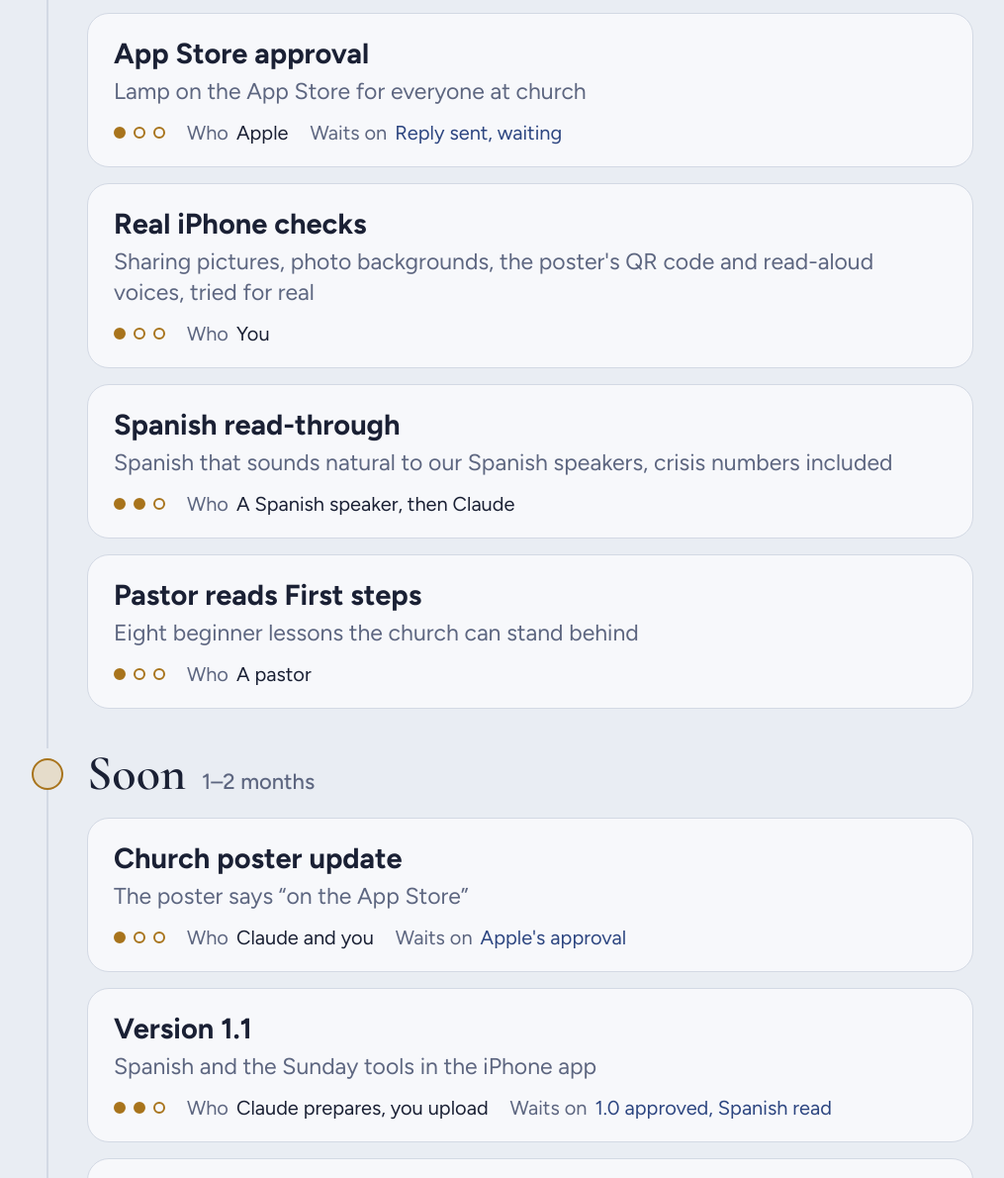
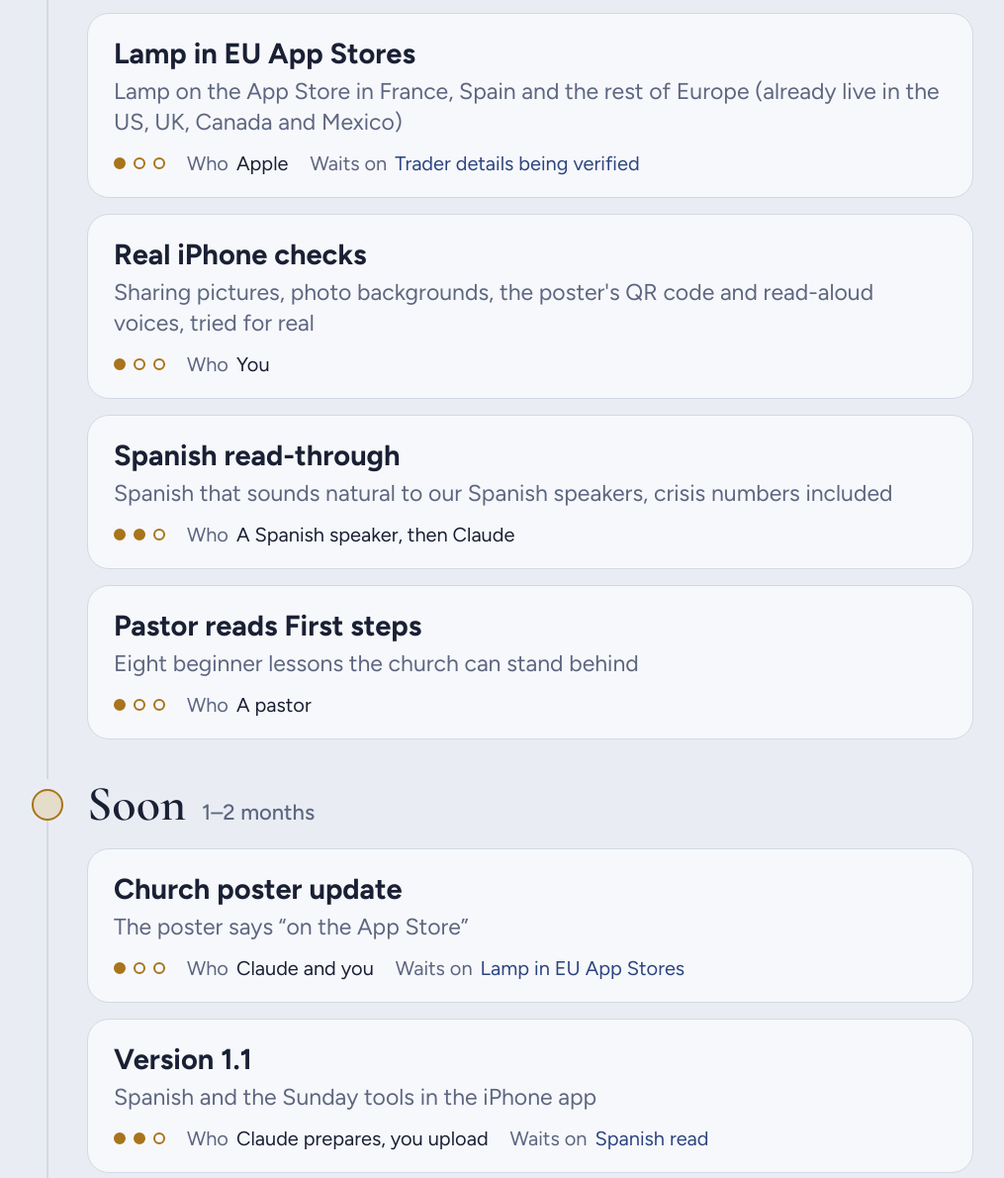
Before and after one commit to qqRainbow/lamp, a plain HTML site: page roadmap/roadmap.html in a window 1280 px wide. Shown: the part 491-1681 px from the top of the page at 99% size, without its empty margins (32-1047 px from the left). Drawn offline with Linux system fonts and the light colour scheme.

Commit message:
Lamp 1.0 is on the App Store
Co-Authored-By: Claude Opus 5.5 <noreply@anthropic.com>

```diff
--- a/roadmap/roadmap.html
+++ b/roadmap/roadmap.html
@@ -68,14 +68,14 @@ document.getElementById("legend").innerHTML =
 // [name, what it gives the church, effort, who, waits on, suggestion?]
 const ROADMAP = [
   ["now", "Now", "next 2 weeks", [
-    ["App Store approval", "Lamp on the App Store for everyone at church", "s", "Apple", "Reply sent, waiting"],
+    ["Lamp in EU App Stores", "Lamp on the App Store in France, Spain and the rest of Europe (already live in the US, UK, Canada and Mexico)", "s", "Apple", "Trader details being verified"],
     ["Real iPhone checks", "Sharing pictures, photo backgrounds, the poster's QR code and read-aloud voices, tried for real", "s", "You", ""],
     ["Spanish read-through", "Spanish that sounds natural to our Spanish speakers, crisis numbers included", "m", "A Spanish speaker, then Claude", ""],
     ["Pastor reads First steps", "Eight beginner lessons the church can stand behind", "s", "A pastor", ""],
   ]],
   ["soon", "Soon", "1–2 months", [
-    ["Church poster update", "The poster says “on the App Store”", "s", "Claude and you", "Apple's approval"],
-    ["Version 1.1", "Spanish and the Sunday tools in the iPhone app", "m", "Claude prepares, you upload", "1.0 approved, Spanish read"],
+    ["Church poster update", "The poster says “on the App Store”", "s", "Claude and you", "Lamp in EU App Stores"],
+    ["Version 1.1", "Spanish and the Sunday tools in the iPhone app", "m", "Claude prepares, you upload", "Spanish read"],
     ["Support Lamp tip jar", "Anyone who wants to can give 1, 3 or 5 € to help pay Apple's 99 € a year; it unlocks nothing important", "m", "Claude builds, you set up payments", "Paid Apps agreement, bank and tax details · 1.1 or 1.2"],
     ["Our own address", "A short web address that never changes on posters", "s", "You buy it, Claude switches", ""],
     ["Church links open the app", "Scanning a plan or sermon QR code opens Lamp straight away", "m", "Claude, you in Xcode", "Own address · version 1.2"],
```
Also changed, not shown: CLAUDE.md (+2 -1 lines), roadmap/roadmap-dark.png, roadmap/roadmap.png.
